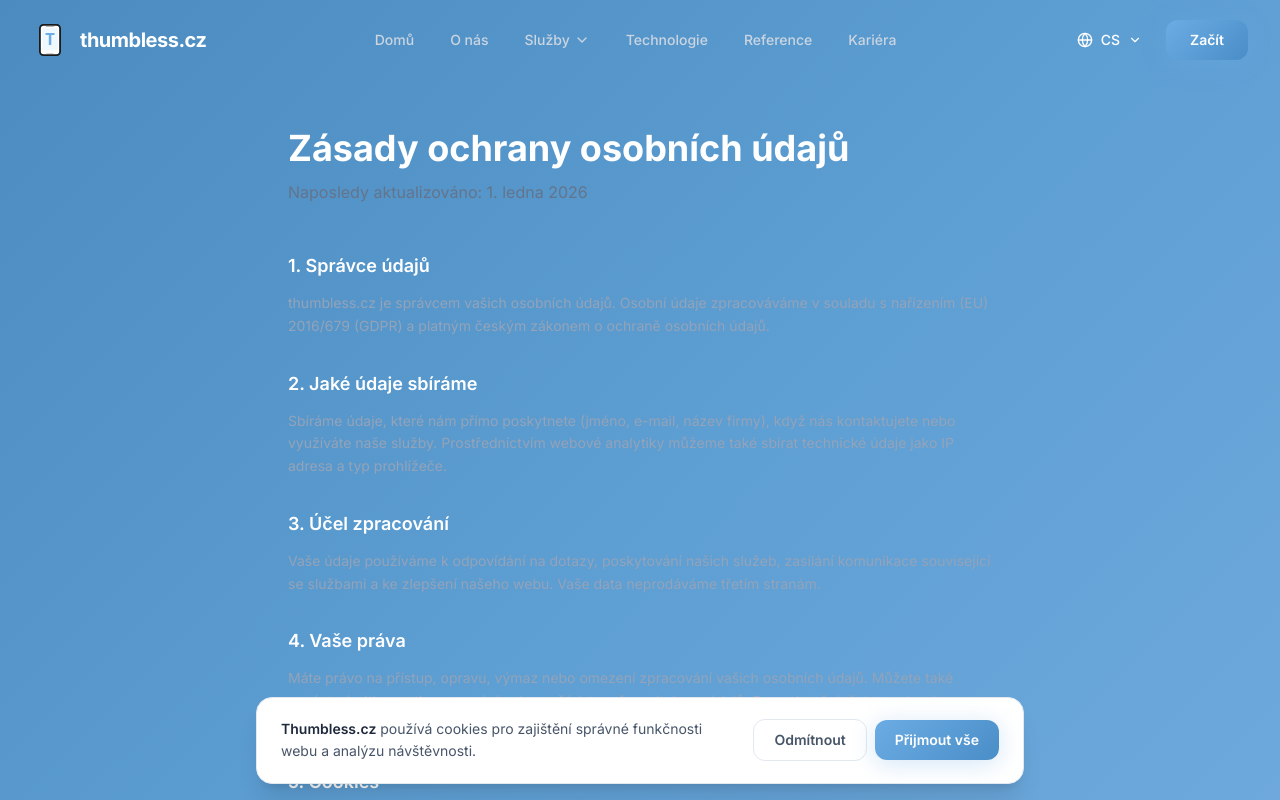
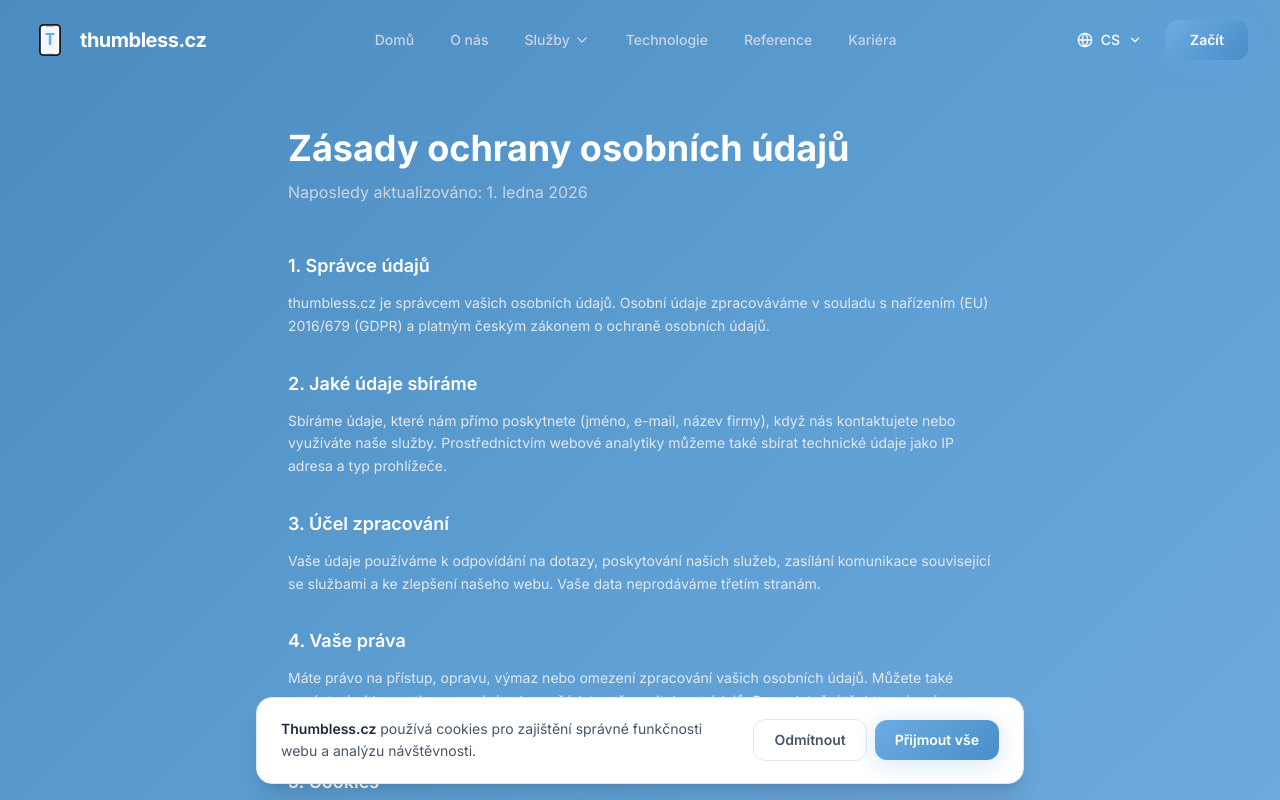
Before and after one commit to mar-thumbless/thumbless-website, a Next.js app: page /cs/privacy-policy in a window 1280 px wide. Shown: the top 800 px of the page. Built offline with nearby package versions, Linux system fonts and the light colour scheme.

Commit message:
chore: lighten text on legal pages

```diff
--- a/src/app/[locale]/imprint/page.tsx
+++ b/src/app/[locale]/imprint/page.tsx
@@ -22,7 +22,7 @@ export default function ImprintPage({ params }: { params: { locale: string } })
             <div className="space-y-6">
               {imp.sections.map((section, i) => (
                 <div key={i} className="grid grid-cols-3 gap-4 py-4 border-b border-white/5">
-                  <div className="text-slate-500 text-sm font-medium">{section.title}</div>
+                  <div className="text-slate-300 text-sm font-medium">{section.title}</div>
                   <div className="col-span-2 text-slate-300 text-sm">
                     {Array.isArray(section.content)
                       ? section.content.map((line, j) => <div key={j}>{line}</div>)
--- a/src/app/[locale]/privacy-policy/page.tsx
+++ b/src/app/[locale]/privacy-policy/page.tsx
@@ -19,12 +19,12 @@ export default function PrivacyPolicyPage({ params }: { params: { locale: string
         <section className="pt-32 pb-20 section-dark">
           <div className="max-w-3xl mx-auto px-4 sm:px-6 lg:px-8">
             <h1 className="text-4xl font-bold text-white mb-3">{p.title}</h1>
-            <p className="text-slate-500 mb-12">{p.lastUpdated}</p>
+            <p className="text-slate-300 mb-12">{p.lastUpdated}</p>
             <div className="space-y-8">
               {p.sections.map((section, i) => (
                 <div key={i}>
                   <h2 className="text-lg font-semibold text-white mb-3">{section.title}</h2>
-                  <p className="text-slate-400 leading-relaxed text-sm">{section.content}</p>
+                  <p className="text-slate-200 leading-relaxed text-sm">{section.content}</p>
                 </div>
               ))}
             </div>
--- a/src/app/[locale]/terms-of-service/page.tsx
+++ b/src/app/[locale]/terms-of-service/page.tsx
@@ -19,12 +19,12 @@ export default function TermsPage({ params }: { params: { locale: string } }) {
         <section className="pt-32 pb-20 section-dark">
           <div className="max-w-3xl mx-auto px-4 sm:px-6 lg:px-8">
             <h1 className="text-4xl font-bold text-white mb-3">{terms.title}</h1>
-            <p className="text-slate-500 mb-12">{terms.lastUpdated}</p>
+            <p className="text-slate-300 mb-12">{terms.lastUpdated}</p>
             <div className="space-y-8">
               {terms.sections.map((section, i) => (
                 <div key={i}>
                   <h2 className="text-lg font-semibold text-white mb-3">{section.title}</h2>
-                  <p className="text-slate-400 leading-relaxed text-sm">{section.content}</p>
+                  <p className="text-slate-200 leading-relaxed text-sm">{section.content}</p>
                 </div>
               ))}
             </div>
```
